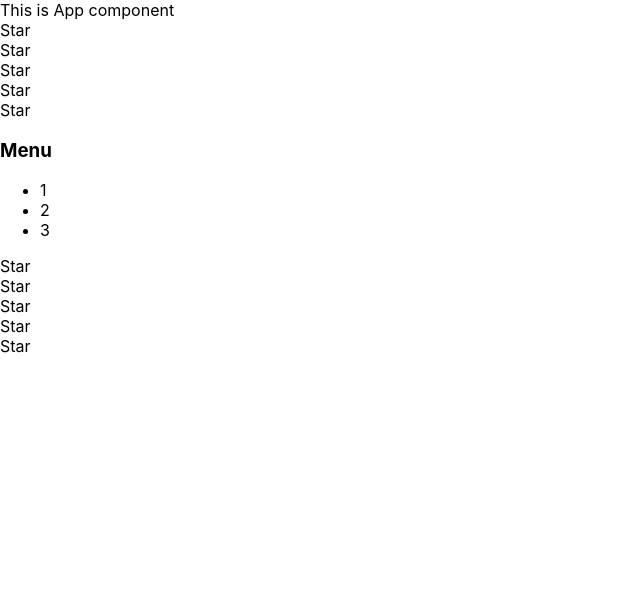
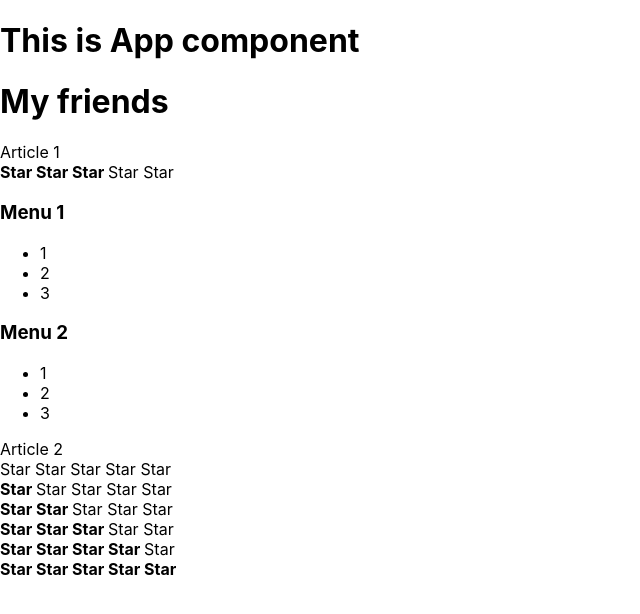
Before and after one commit to Svyat-1418/react-kabzda-kak-podrobno, a React (Create React App) app: page / in a window 1280 px wide. Shown: the top 614 px of the page, without its empty margins (0-640 px from the left). Built offline with nearby package versions, Linux system fonts and the light colour scheme.

Commit message:
03 - React кабзда как подробно props

```diff
--- a/src/App.tsx
+++ b/src/App.tsx
@@ -1,70 +1,32 @@
 import React from 'react';
 import './App.css';
+import Rating from "./components/Rating/Rating";
+import Accordion from "./components/Accordion/Accordion";
 
 function App() {
     console.log("App rendering")
     return (
         <div className="App">
-            <AppTitle/>
-            <Rating/>
-            <Accordion/>
-            <Rating/>
+            <PageTitle title={"This is App component"}/>
+            <PageTitle title={"My friends"}/>
+            Article 1
+            <Rating value={3}/>
+            <Accordion title={"Menu 1"}/>
+            <Accordion title={"Menu 2"}/>
+            Article 2
+            <Rating value={0}/>
+            <Rating value={1}/>
+            <Rating value={2}/>
+            <Rating value={3}/>
+            <Rating value={4}/>
+            <Rating value={5}/>
         </div>
     );
 }
 
-function AppTitle() {
+function PageTitle(props: any) {
     console.log("AppTitle rendering")
-    return <>This is App component</>
-}
-
-function Rating() {
-    console.log("Rating rendering")
-    return (
-        <div>
-            <Star/>
-            <Star/>
-            <Star/>
-            <Star/>
-            <Star/>
-        </div>
-    )
-}
-
-function Star() {
-    console.log("Star rendering")
-    return (
-        <div>Star</div>
-    )
-}
-
-function Accordion() {
-    console.log("Accordion rendering")
-    return (
-        <div>
-            <AccordionTitle/>
-            <AccordionBody/>
-        </div>
-    )
-}
-
-/* Homework */
-function AccordionTitle() {
-    console.log("AccordionTitle rendering")
-    return (
-        <h3>Menu</h3>
-    )
-}
-
-function AccordionBody() {
-    console.log("AccordionBody rendering")
-    return (
-        <ul>
-            <li>1</li>
-            <li>2</li>
-            <li>3</li>
-        </ul>
-    )
+    return <h1>{props.title}</h1>
 }
 
 export default App;
--- /dev/null
+++ b/src/components/Accordion/Accordion.tsx
@@ -0,0 +1,32 @@
+import React from "react";
+
+function Accordion(props: any) {
+    console.log("Accordion rendering")
+    return (
+        <div>
+            <AccordionTitle title={props.title}/>
+            <AccordionBody/>
+        </div>
+    )
+}
+
+
+function AccordionTitle(props: any) {
+    console.log("AccordionTitle rendering")
+    return (
+        <h3>{props.title}</h3>
+    )
+}
+
+function AccordionBody() {
+    console.log("AccordionBody rendering")
+    return (
+        <ul>
+            <li>1</li>
+            <li>2</li>
+            <li>3</li>
+        </ul>
+    )
+}
+
+export default Accordion
--- /dev/null
+++ b/src/components/Rating/Rating.tsx
@@ -0,0 +1,85 @@
+import React from "react";
+
+function Rating(props: any) {
+    console.log("Rating rendering")
+
+    if (props.value === 1) {
+        return (
+            <div>
+                <Star selected={true}/>
+                <Star selected={false}/>
+                <Star selected={false}/>
+                <Star selected={false}/>
+                <Star selected={false}/>
+            </div>
+        )
+    }
+    if (props.value === 2) {
+        return (
+            <div>
+                <Star selected={true}/>
+                <Star selected={true}/>
+                <Star selected={false}/>
+                <Star selected={false}/>
+                <Star selected={false}/>
+            </div>
+        )
+    }
+    if (props.value === 3) {
+        return (
+            <div>
+                <Star selected={true}/>
+                <Star selected={true}/>
+                <Star selected={true}/>
+                <Star selected={false}/>
+                <Star selected={false}/>
+            </div>
+        )
+    }
+    if (props.value === 4) {
+        return (
+            <div>
+                <Star selected={true}/>
+                <Star selected={true}/>
+                <Star selected={true}/>
+                <Star selected={true}/>
+                <Star selected={false}/>
+            </div>
+        )
+    }
+    if (props.value === 5) {
+        return (
+            <div>
+                <Star selected={true}/>
+                <Star selected={true}/>
+                <Star selected={true}/>
+                <Star selected={true}/>
+                <Star selected={true}/>
+            </div>
+        )
+    }
+
+
+    return (
+        <div>
+            <Star selected={false}/>
+            <Star selected={false}/>
+            <Star selected={false}/>
+            <Star selected={false}/>
+            <Star selected={false}/>
+        </div>
+    )
+}
+
+
+function Star(props: any) {
+    console.log("Star rendering")
+
+    if (props.selected) {
+        return <span><b>Star </b></span>
+    } else {
+        return <span>Star </span>
+    }
+}
+
+export default Rating
```
